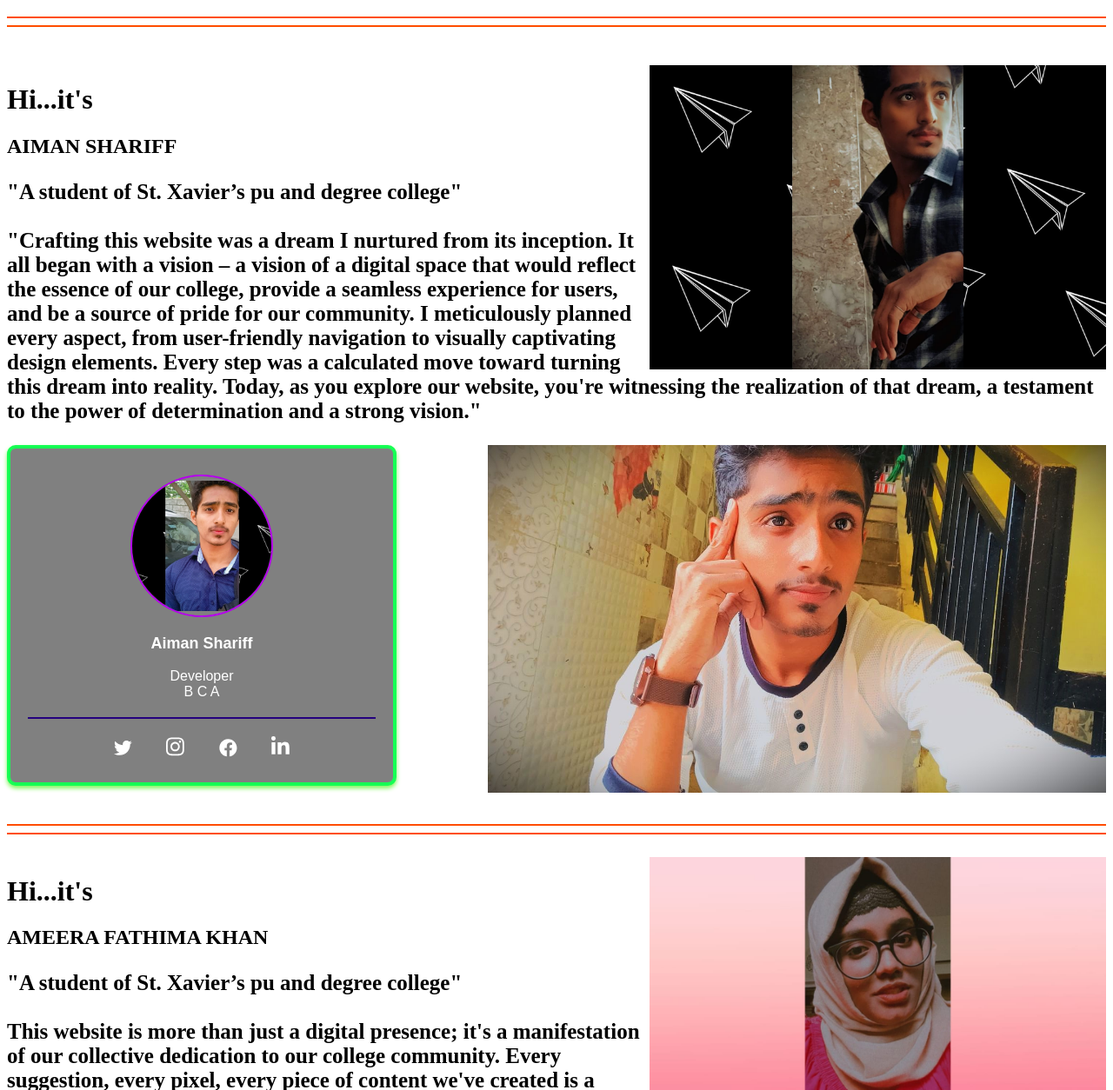
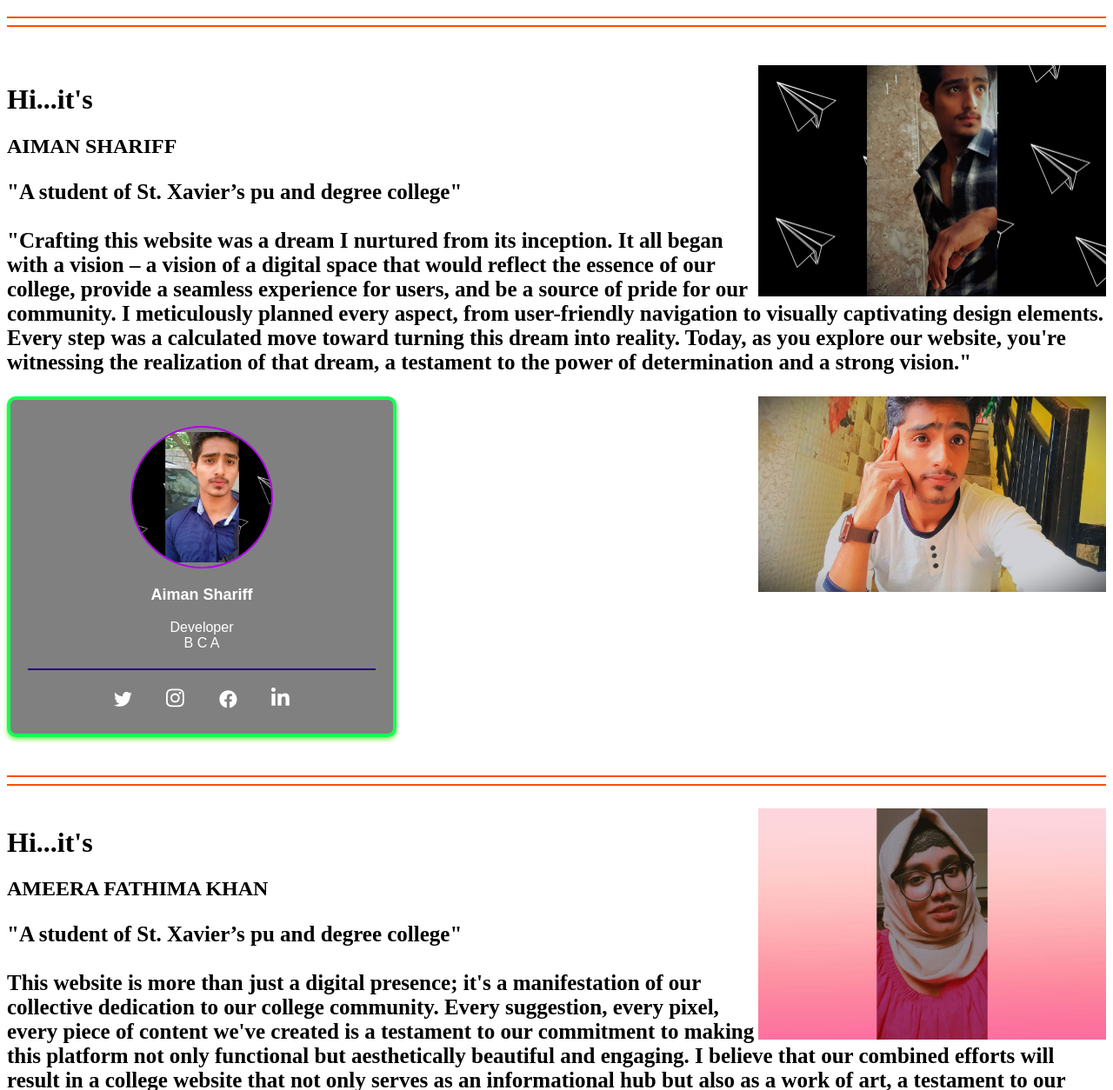
Before and after one commit to Its-Aimanshariff-here/st.xaviers-pu-and-degree-college, a plain HTML site: page itsme.html in a window 1280 px wide. Shown: the part 1006-2260 px from the top of the page at 87% size. Drawn offline with nearby package versions, Linux system fonts and the light colour scheme.

Commit message:
Update itsme.html

```diff
--- a/itsme.html
+++ b/itsme.html
@@ -41,14 +41,14 @@
                 <h1>"Creating our college's new website was a labor of love, a journey marked by countless hours of dedication and effort. It demanded meticulous planning, design finesse, and relentless determination. Over [X months/weeks], we poured our hearts into this project, ensuring every pixel and line of code reflected the excellence of our institution. It's a testament to the unwavering commitment of our team and my personal dedication to delivering a digital showcase worthy of our college's prestige."</h1>
                 <HR color="#ff4d00" ><HR color="#ff4d00" ><br><br>
                 <frameset cols="50%,50%">
-                <img src="./pictures/me2.jpg" height="350" align="right">
+                <img src="./pictures/me2.jpg" height="350" align="right" class="responsive">
                 <h1>Hi...it's</h1>
                 <h2>AIMAN SHARIFF</h2>
                 <P>"A student of St. Xavier’s pu and degree college"<br><br>"Crafting this website was a dream I nurtured from its inception. It all began with a vision – a vision of a digital space that would reflect the essence of our college, provide a seamless experience for users, and be a source of pride for our community. I meticulously planned every aspect, from user-friendly navigation to visually captivating design elements. Every step was a calculated move toward turning this dream into reality. Today, as you explore our website, you're witnessing the realization of that dream, a testament to the power of determination and a strong vision."</P>
                     </frameset>
 
 
-                    <img src="./pictures/me.jpg" height="400" align="right">
+                    <img src="./pictures/me.jpg" height="400" align="right" class="responsive">
 
 
                     <div class="card-client">
@@ -97,7 +97,7 @@
 
 
                         <frameset cols="50%,50%">
-                        <img src="./pictures/amz1.jpg" height="350"  align="right">
+                        <img src="./pictures/amz1.jpg" height="350"  align="right" class="responsive">
                         <h1>Hi...it's</h1>
                         <h2>AMEERA FATHIMA KHAN </h2>
                         <P>"A student of St. Xavier’s pu and degree college"<br><br>This website is more than just a digital presence; it's a manifestation of our collective dedication to our college community. Every suggestion, every pixel, every piece of content we've created is a testament to our commitment to making this platform not only functional but aesthetically beautiful and engaging.
@@ -108,7 +108,7 @@
                             [Ameera Fathima Khan]</P>
                             </frameset>
 
-                             <img src="./pictures/amz.jpg" height="400" align="right">
+                             <img src="./pictures/amz.jpg" height="400" align="right" class="responsive">
                                 <div class="card-client">
                                     <div class="user-picture">
 
```
